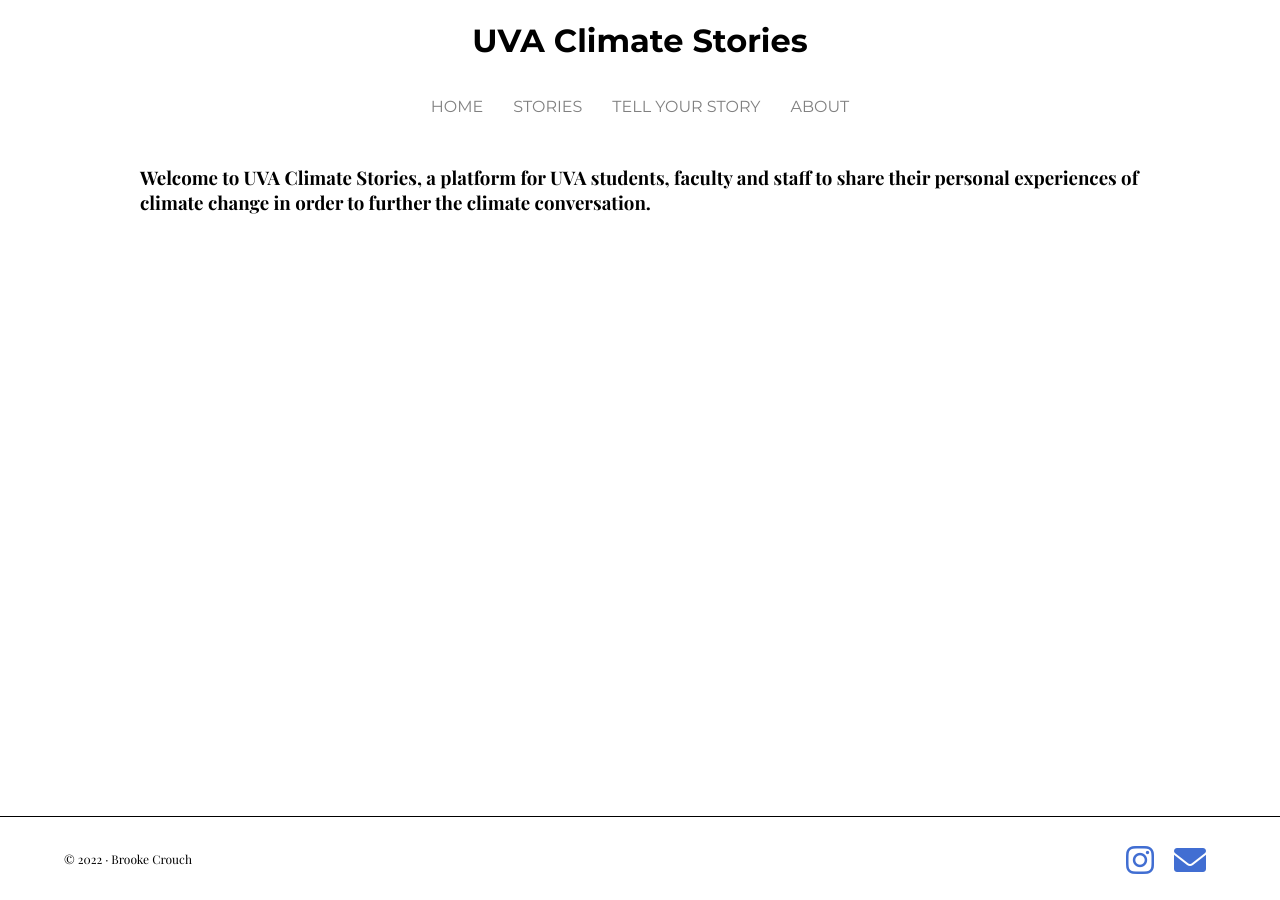
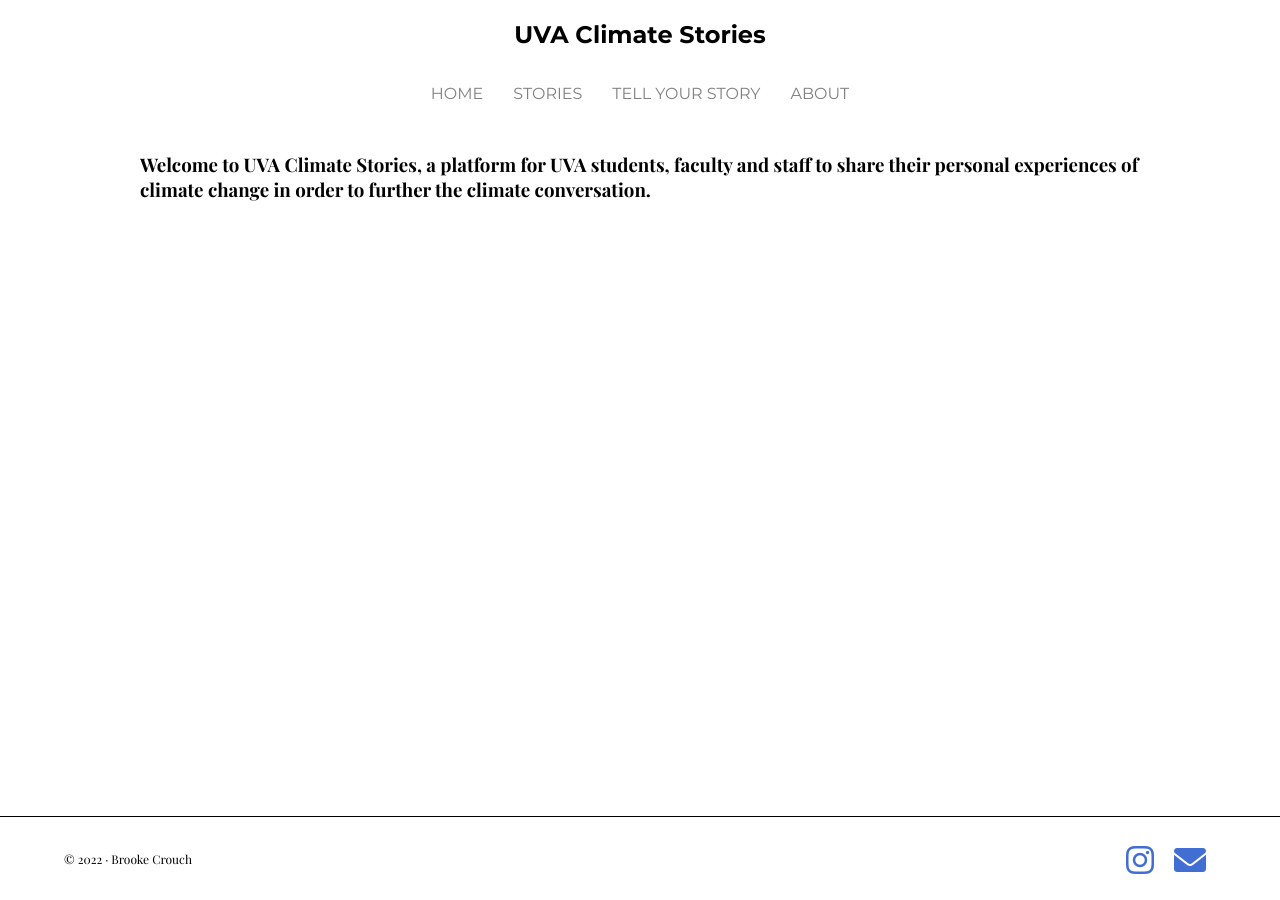
Before and after one commit to UVAClimateStories/uvaclimatestories.github.com, a Jekyll site: the page built from pages/home.md, in a window 1280 px wide. Built offline with Jekyll 4.4.1, drawn with Linux system fonts in a browser that asks for light colours.

Commit message:
Updated header size.

```diff
--- a/_includes/header.html
+++ b/_includes/header.html
@@ -24,10 +24,10 @@
 		<header>
 			<div id="site-title">
 				<div></div>
-				<h1>{{ site.title }}</h1>
+				<h2>{{ site.title }}</h2>
 				<button id="mobile-toggle" class="nav-link" onclick="toggleNav()"><i class="fa-solid fa-bars"></i></button>
 			</div>
-			<nav id="nav" style="transition: all 0.2s ease-in;">
+			<nav id="nav">
 				<a class="nav-link" href="/" {% if page.title == "Home" %} style="color: text" {% endif %}>HOME</a>
 				<a class="nav-link" href="/stories" {% if page.title == "Stories" %} style="color: text" {% endif %}>STORIES</a>
 				<a class="nav-link" href="/tell-your-story" {% if page.title == "Tell Your Story" %} style="color: text" {% endif %}>TELL YOUR STORY</a>
--- a/_sass/_header.sass
+++ b/_sass/_header.sass
@@ -50,7 +50,8 @@
 
 #mobile-toggle
 	display: none
-	min-width: 14px
+	min-width: 21px
+	font-size: 24px
 
 	@media (max-width: $max-mobile-width)
 		display: flex
```
Also changed, not shown: Gemfile.lock.
